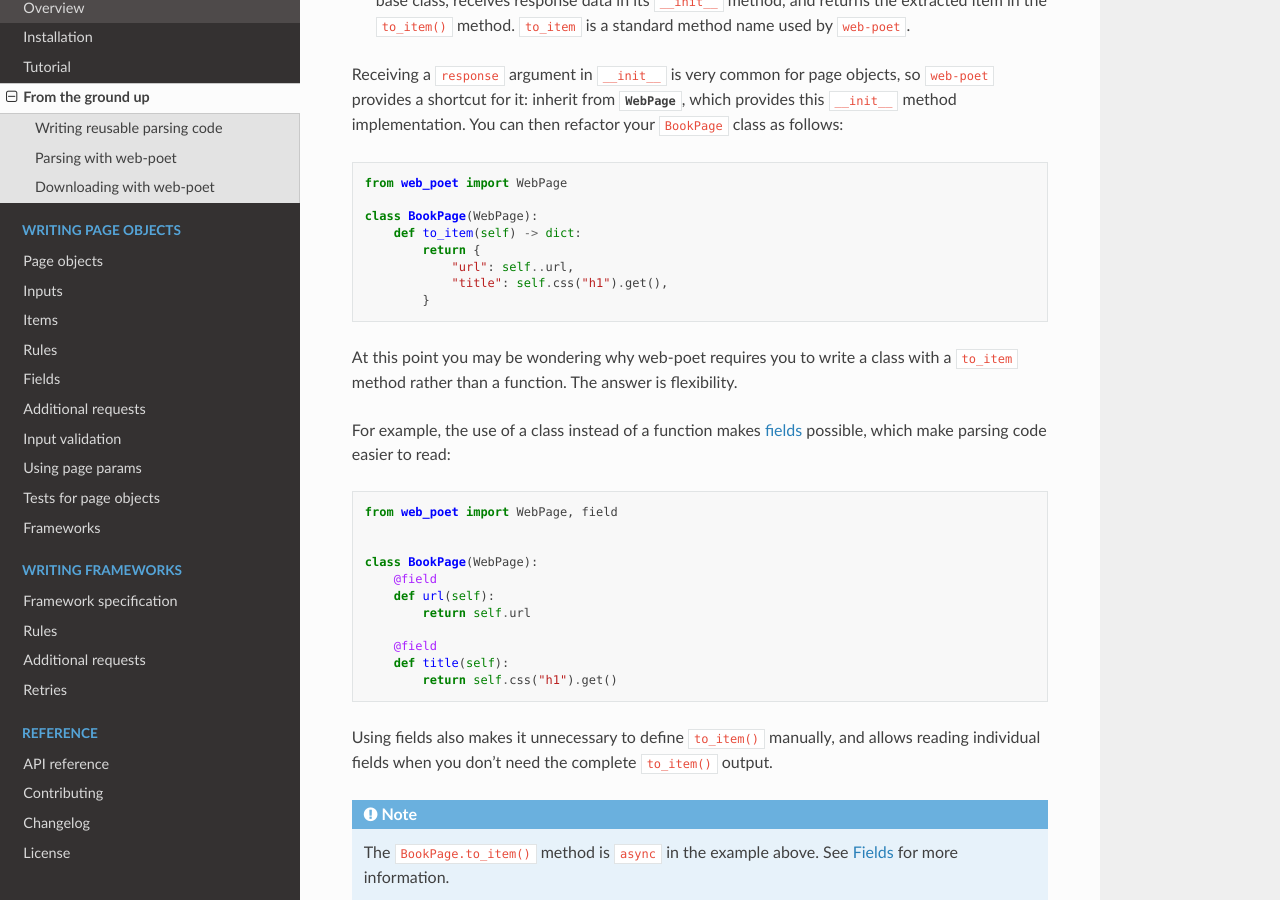
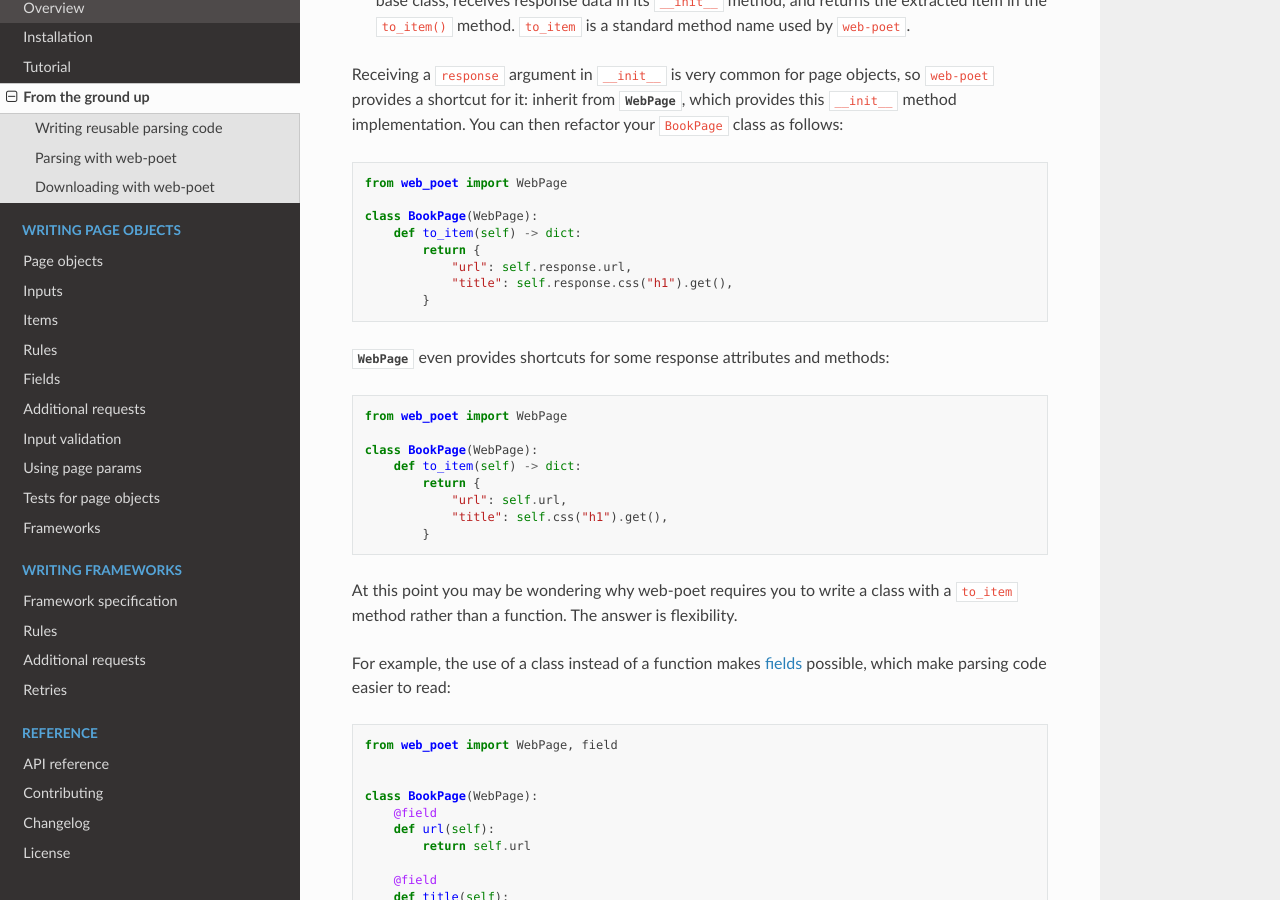
Before and after one commit to scrapinghub/web-poet, a Sphinx documentation site: the page built from docs/intro/from-ground-up.rst, in a window 1280 px wide and 900 px high, scrolled down 2866 px. Built offline with Sphinx 7.4.7 and the Read the Docs theme 2.0.0, drawn with Linux system fonts in a browser that asks for light colours.

Commit message:
Keep a WebPoet example with self.response

```diff
--- a/docs/intro/from-ground-up.rst
+++ b/docs/intro/from-ground-up.rst
@@ -181,7 +181,21 @@ can then refactor your ``BookPage`` class as follows:
     class BookPage(WebPage):
         def to_item(self) -> dict:
             return {
-                "url": self..url,
+                "url": self.response.url,
+                "title": self.response.css("h1").get(),
+            }
+
+:class:`~.WebPage` even provides shortcuts for some response attributes and
+methods:
+
+.. code-block:: python
+
+    from web_poet import WebPage
+
+    class BookPage(WebPage):
+        def to_item(self) -> dict:
+            return {
+                "url": self.url,
                 "title": self.css("h1").get(),
             }
 
```
